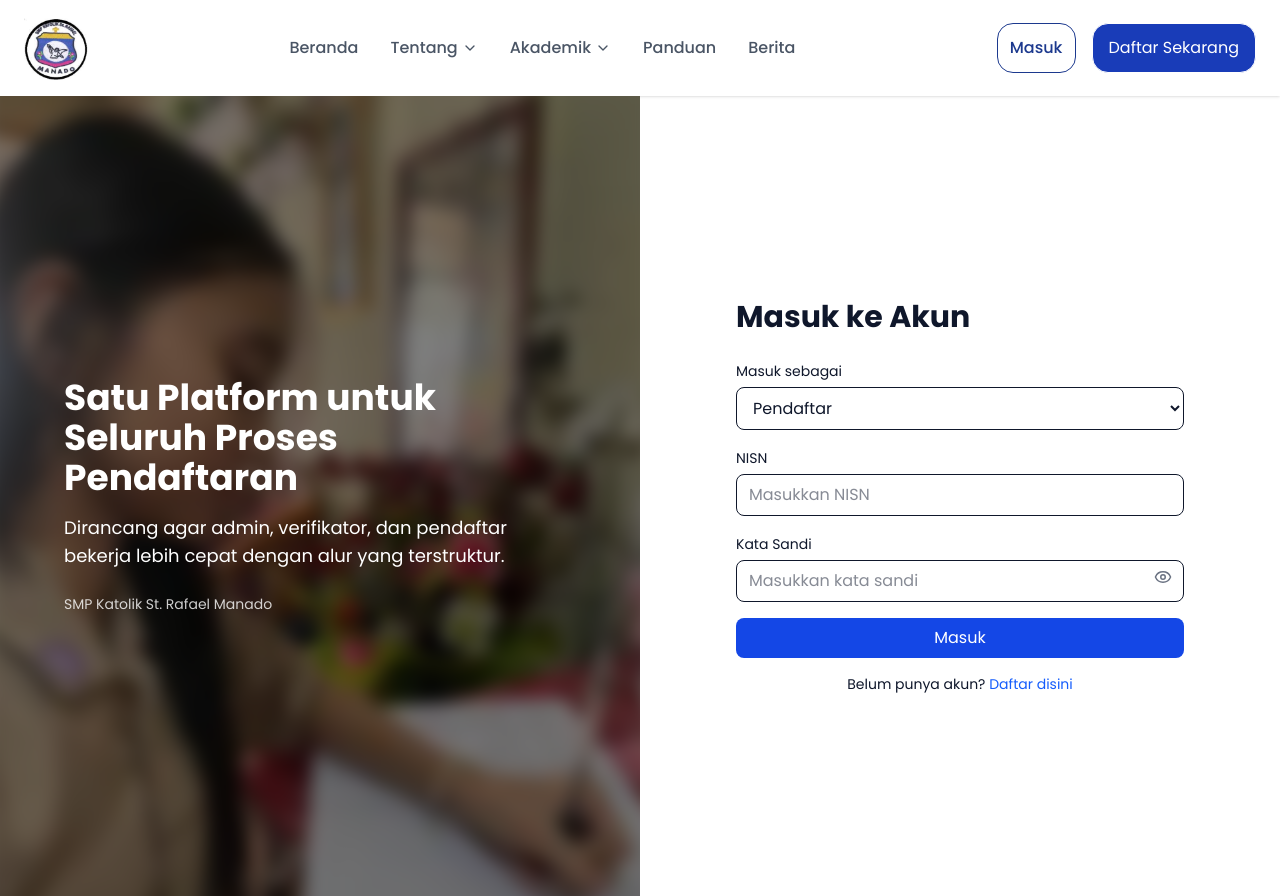
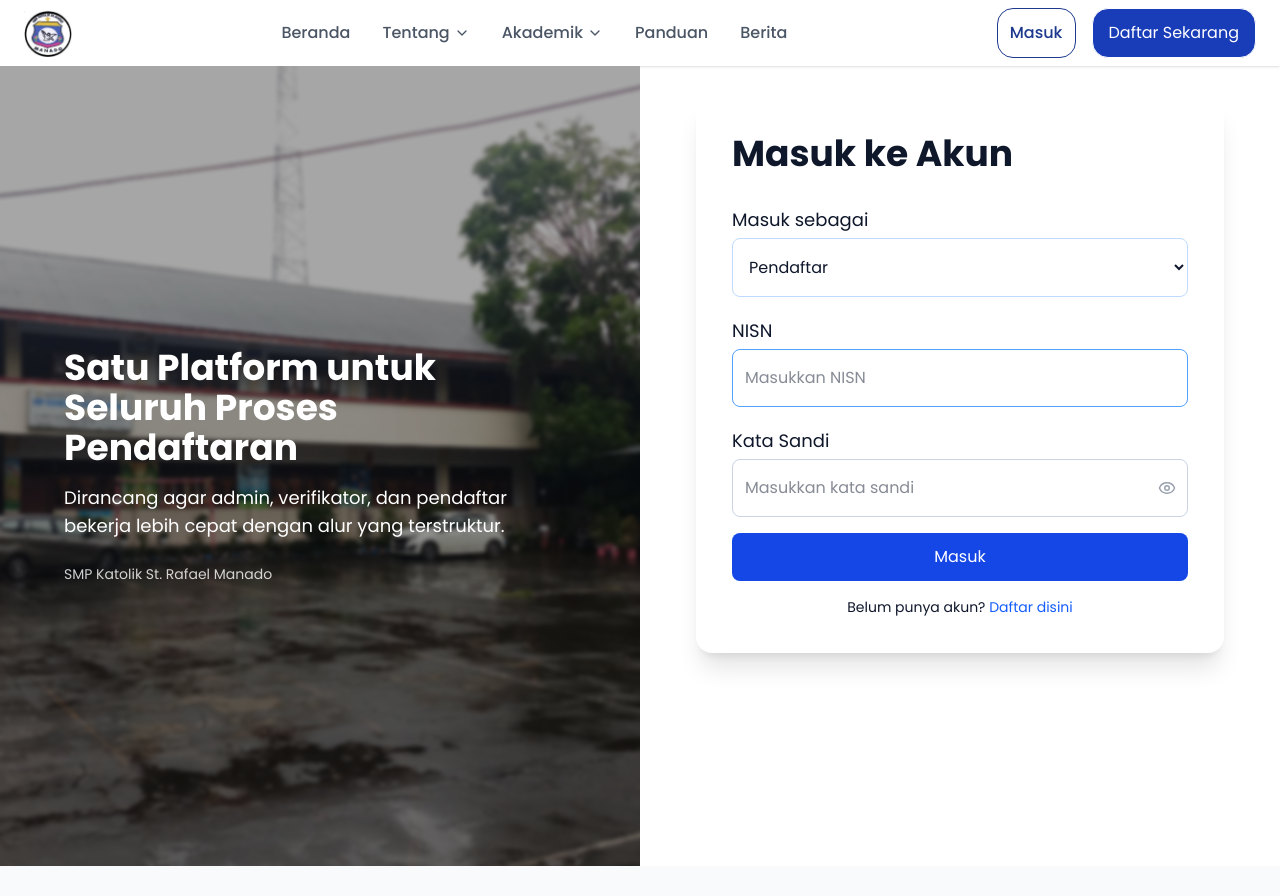
Before and after one commit to mrco23/rpl, a React (Vite) app in the folder fe/: page /login in a window 1280 px wide. After the commit the page ends 866 px from the top, so only its background shows below. Built offline with nearby package versions, Linux system fonts and the light colour scheme; no server answers.

Commit message:
fix-login

```diff
--- a/fe/src/components/common/Navbar.jsx
+++ b/fe/src/components/common/Navbar.jsx
@@ -3,6 +3,7 @@ import logo from "@assets/logo.jpeg";
 import { ChevronDown, Menu, X } from "lucide-react";
 import { useLocation } from "react-router";
 import { useNavigate } from "react-router"; //for login
+import { Link } from "react-router";
 
 function Navbar() {
   const [openDropdown, setOpenDropdown] = useState(null);
@@ -24,22 +25,25 @@ function Navbar() {
   return (
     <>
       <nav className="w-full bg-white shadow-sm">
-        <div className="max-w-7xl mx-auto px-6 py-4 flex items-center justify-between">
+        <div className="max-w-7xl mx-auto px-6 py-2 flex items-center justify-between">
           {/* Logo */}
           <div className="flex items-center gap-2">
-            <img src={logo} alt="logo" className="w-16 h-16 object-contain" />
+            <img src={logo} alt="logo" className="w-12 h-12 object-contain" />
           </div>
 
           {/* Menu */}
           <ul className="hidden md:flex space-x-8 text-gray-600 font-medium">
-            <li
-              className={`cursor-pointer ${
+            <li className="cursor-pointer">
+              <Link
+                to="/"
+                className={`${
                   location.pathname === "/"
                     ? "text-black font-bold"
                     : "text-gray-600 hover:text-blue-600"
                 }`}
               >
                 Beranda
+              </Link>
             </li>
 
             {/* Tentang */}
@@ -125,23 +129,29 @@ function Navbar() {
               )}
             </li>
 
-            <li
-              className={`cursor-pointer ${
-                location.pathname === "/Panduan"
+            <li>
+              <Link
+                to="/panduan"
+                className={`${
+                  location.pathname === "/panduan"
                     ? "text-black font-bold"
                     : "text-gray-600 hover:text-blue-600"
                 }`}
               >
                 Panduan
+              </Link>
             </li>
-            <li
-              className={`cursor-pointer ${
-                location.pathname === "/Berita"
+            <li>
+              <Link
+                to="/berita"
+                className={`${
+                  location.pathname === "/berita"
                     ? "text-black font-bold"
                     : "text-gray-600 hover:text-blue-600"
                 }`}
               >
                 Berita
+              </Link>
             </li>
           </ul>
 
@@ -166,7 +176,9 @@ function Navbar() {
 
         {isOpen && (
           <div className="md:hidden px-6 pb-4 space-y-4 text-gray-700 font-medium">
-            <p className="cursor-pointer">Beranda</p>
+            <Link to="/" className="block">
+              Beranda
+            </Link>
 
             <div>
               <p
@@ -203,8 +215,13 @@ function Navbar() {
               )}
             </div>
 
-            <p className="cursor-pointer">Panduan</p>
-            <p className="cursor-pointer">Berita</p>
+            <Link to="/panduan" className="block">
+              Panduan
+            </Link>
+
+            <Link to="/berita" className="block">
+              Berita
+            </Link>
 
             {/* BUTTON MOBILE */}
             <div className="flex flex-col gap-2 pt-2">
--- a/fe/src/components/layout/PublicLayout.jsx
+++ b/fe/src/components/layout/PublicLayout.jsx
@@ -17,9 +17,12 @@ export default function PublicLayout({
   }, []);
 
   return (
-    <div className="min-h-screen bg-white text-slate-900">
+    <div className="min-h-screen flex flex-col bg-white text-slate-900">
       {!hideNav && <Navbar />}
-      {children}
+
+      {/* ✅ INI KUNCI */}
+      <main className="flex-1">{children}</main>
+
       {!hideFooter && <Footer profile={profile} />}
     </div>
   );
--- a/fe/src/pages/auth/LoginPage.jsx
+++ b/fe/src/pages/auth/LoginPage.jsx
@@ -1,6 +1,6 @@
 import React, { useState } from "react";
 import PublicLayout from "@components/layout/PublicLayout";
-import hero from "@assets/login.jpg";
+import hero from "@assets/hero.jpg";
 import { Eye, EyeOff } from "lucide-react";
 import { loginService } from "@services/authService.js";
 import useAuth from "@contexts/useAuth.js";
@@ -64,17 +64,17 @@ export default function LoginPage() {
 
   return (
     <PublicLayout hideFooter>
-      <div className="min-h-screen flex">
+      <div className="flex min-h-full">
         {/* LEFT SIDE */}
         <div className="hidden md:flex w-1/2 min-h-screen relative overflow-hidden">
           {/* ✅ BACKGROUND IMAGE (BLUR) */}
           <div
-            className="absolute inset-0 bg-cover bg-center blur-sm scale-105"
+            className="absolute inset-0 bg-cover bg-center blur-[2px] scale-105"
             style={{ backgroundImage: `url(${hero})` }}
           ></div>
 
           {/* ✅ OVERLAY GELAP */}
-          <div className="absolute inset-0 bg-black/50"></div>
+          <div className="absolute inset-0 bg-black/35"></div>
 
           {/* ✅ CONTENT (TIDAK BLUR) */}
           <div className="relative z-10 w-full flex flex-col justify-center p-16 text-white">
@@ -92,20 +92,24 @@ export default function LoginPage() {
         </div>
 
         {/* RIGHT SIDE */}
-        <div className="flex w-full md:w-1/2 items-center justify-center px-6">
-          <form onSubmit={handleLogin} className="w-full max-w-md">
-            <h2 className="text-3xl font-bold mb-6">Masuk ke Akun</h2>
+        <div className="flex w-full  md:w-1/2 items-start justify-center px-14 pt-8">
+          <form
+            onSubmit={handleLogin}
+            className="w-full max-w-xl bg-white shadow-xl rounded-2xl p-9"
+          >
+            <h2 className="text-4xl font-bold mb-8">Masuk ke Akun</h2>
 
             {/* ROLE */}
-            <div className="mb-4">
-              <label className="text-sm">Masuk sebagai</label>
+            <div className="mb-5">
+              <label className="text-lg">Masuk sebagai</label>
               <select
                 value={role}
                 onChange={(e) => {
                   setRole(e.target.value);
                   setIdentifier(e.target.value);
                 }}
-                className="w-full border rounded-lg px-3 py-2 mt-1 focus:ring-2 focus:ring-blue-500"
+                className="w-full border border-blue-200 rounded-lg px-3 py-4 mt-1
+                focus:outline-none focus:ring-2 focus:ring-blue-500 focus:border-blue-500 transition"
               >
                 <option value="pendaftar">Pendaftar</option>
                 <option value="verifikator">Verifikator</option>
@@ -114,8 +118,8 @@ export default function LoginPage() {
             </div>
 
             {/* EMAIL */}
-            <div className="mb-4">
-              <label className="text-sm">
+            <div className="mb-5">
+              <label className="text-lg">
                 {role === "pendaftar" ? "NISN" : "username  "}
               </label>
               <input
@@ -126,27 +130,33 @@ export default function LoginPage() {
                 }
                 value={identifier}
                 onChange={(e) => setIdentifier(e.target.value)}
-                className="w-full border rounded-lg px-3 py-2 mt-1 focus:ring-2 focus:ring-blue-500"
+                className="w-full border border-blue-400 rounded-lg px-3 py-4 mt-1
+                focus:outline-none focus:ring-2 focus:ring-blue-300 focus:border-blue-300 transition"
               />
             </div>
 
             {/* PASSWORD */}
-            <div className="mb-4 relative">
-              <label className="text-sm">Kata Sandi</label>
+            <div className="mb-4">
+              <label className="text-lg">Kata Sandi</label>
+
+              <div className="relative mt-1">
                 <input
                   type={showPassword ? "text" : "password"}
                   required
                   placeholder="Masukkan kata sandi"
                   value={password}
                   onChange={(e) => setPassword(e.target.value)}
-                className="w-full border rounded-lg px-3 py-2 mt-1 pr-10 focus:ring-2 focus:ring-blue-500"
+                  className="w-full border border-slate-300 rounded-lg px-3 py-4 pr-10
+                  focus:outline-none focus:ring-2 focus:ring-blue-500 focus:border-blue-500"
                 />
+
                 <span
                   onClick={() => setShowPassword(!showPassword)}
-                className="absolute right-3 top-9 cursor-pointer text-gray-500"
+                  className="absolute right-3 top-1/2 -translate-y-1/2 cursor-pointer text-gray-400 hover:text-blue-500 transition"
                 >
                   {showPassword ? <EyeOff size={18} /> : <Eye size={18} />}
                 </span>
+              </div>
             </div>
 
             {error && (
@@ -158,7 +168,7 @@ export default function LoginPage() {
             <button
               type="submit"
               disabled={submitting}
-              className="w-full bg-blue-700 text-white py-2 rounded-lg hover:bg-blue-800 transition"
+              className="w-full bg-blue-700 text-white py-3 rounded-lg hover:bg-blue-800 transition"
             >
               {submitting ? "Memproses..." : "Masuk"}
             </button>
--- a/fe/src/pages/public/NewsPage.jsx
+++ b/fe/src/pages/public/NewsPage.jsx
@@ -1,5 +1,6 @@
 import img from "@assets/berita.jpg";
 import { ArrowRight } from "lucide-react";
+import PublicLayout from "@components/layout/PublicLayout";
 
 export default function NewsPage() {
   const news = [
@@ -42,6 +43,7 @@ export default function NewsPage() {
   ];
 
   return (
+    <PublicLayout>
       <section className="w-full py-20 bg-gray-50">
         <div className="max-w-7xl mx-auto px-10 md:px-10">
           {/* TITLE */}
@@ -94,5 +96,6 @@ export default function NewsPage() {
           </div>
         </div>
       </section>
+    </PublicLayout>
   );
 }
```
Lines whose indentation alone changed are shown as unchanged.
